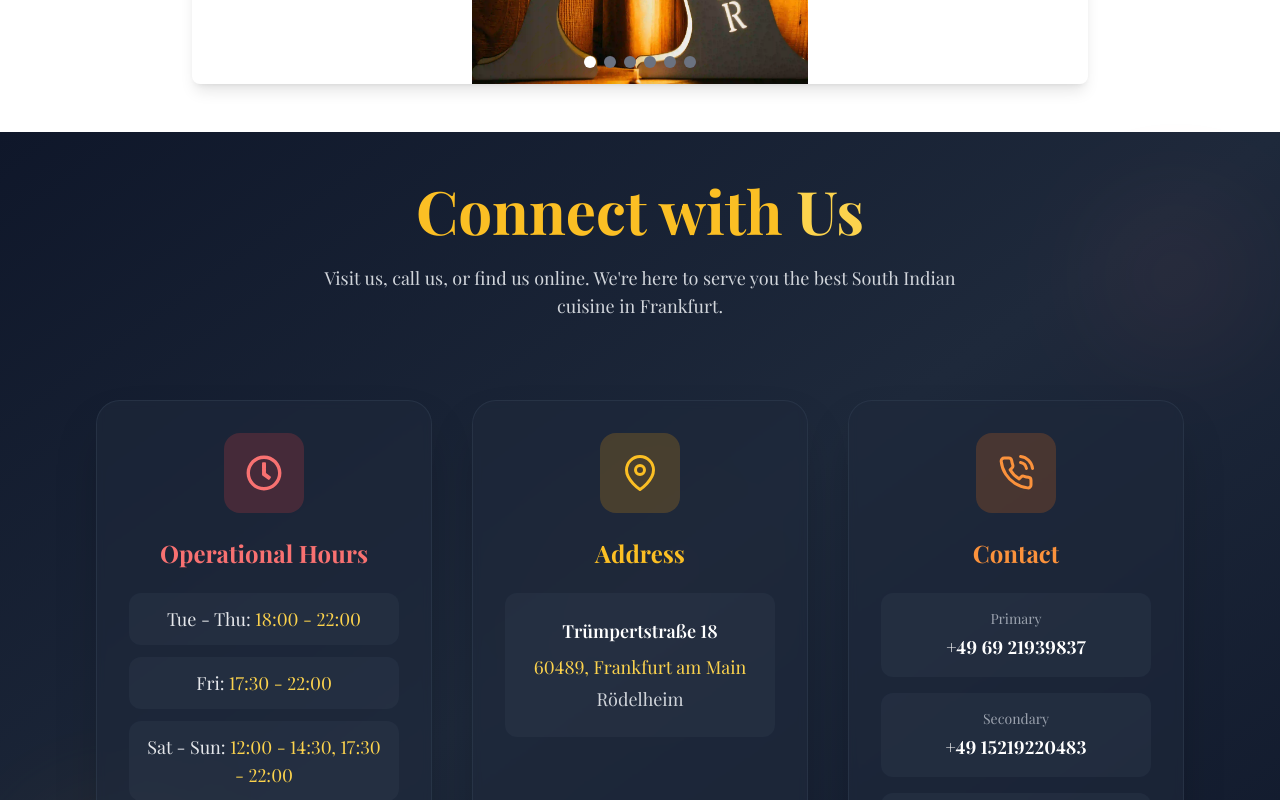
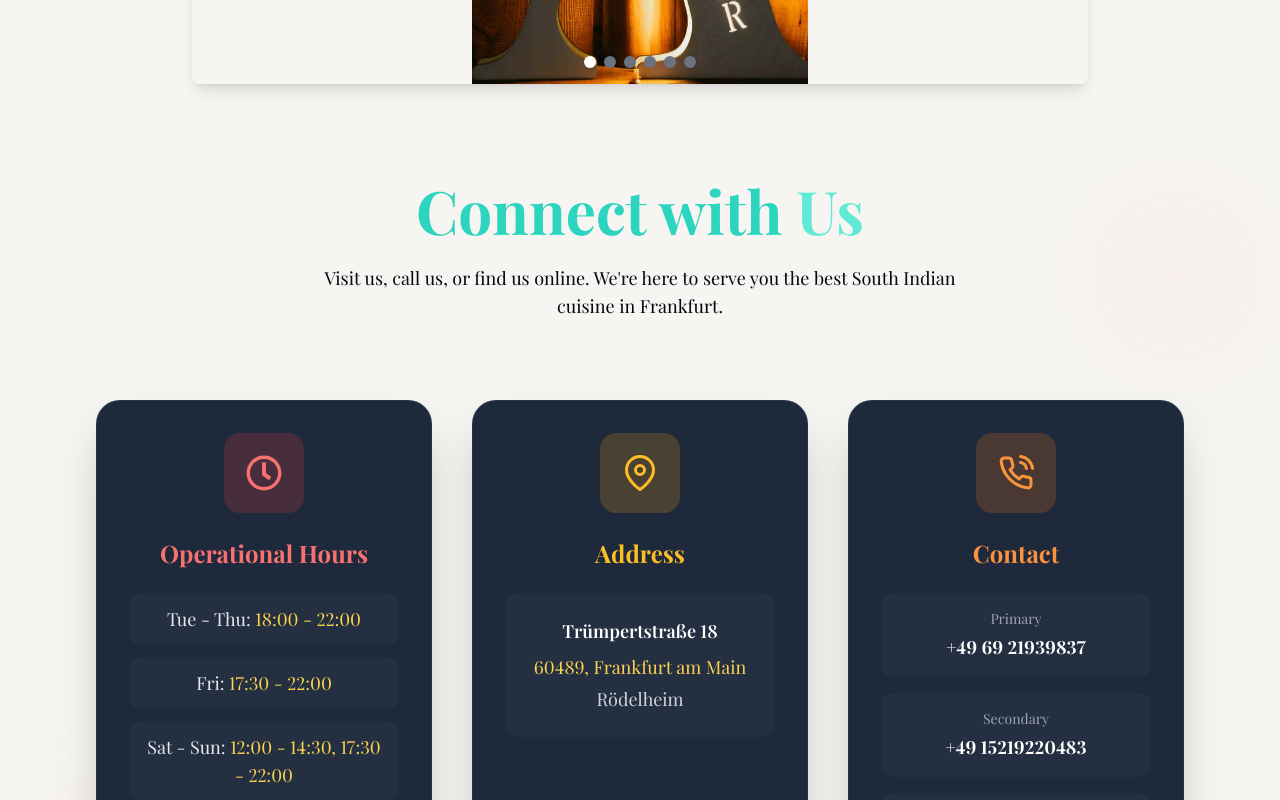
Before and after one commit to Karad-Deepak/aarappar, a Next.js app: page /about in a window 1280 px wide. Shown: the part 1160-1960 px from the top of the page. Built offline with nearby package versions, Linux system fonts and the light colour scheme.

Commit message:
cream bg ui

```diff
--- a/app/components/CateringSection.jsx
+++ b/app/components/CateringSection.jsx
@@ -5,7 +5,7 @@ import Image from "next/image";
 
 export default function CateringSection() {
   return (
-    <section className="flex flex-col-reverse md:flex-row items-center justify-between bg-slate-950 text-white py-6 md:py-16 px-7 md:px-20 gap-6 lg:gap-8 ">
+    <section className="flex flex-col-reverse md:flex-row items-center justify-between  text-slate-950 py-6 md:py-16 px-7 md:px-20 gap-6 lg:gap-8 ">
       {/* Left - Image */}
       <motion.div
         className="md:w-1/2 w-full flex items-center justify-center"
@@ -29,10 +29,10 @@ export default function CateringSection() {
         animate={{ opacity: 1, x: 0 }}
         transition={{ duration: 0.8 }}
       >
-        <h2 className="text-xl lg:text-5xl font-bold text-amber-400 mb-4">
+        <h2 className="text-xl lg:text-5xl font-bold text-teal-600 mb-4">
           Elevate Your Events with Exquisite Catering
         </h2>
-        <p className="text-sm lg:text-white mb-6">
+        <p className="text-sm lg:text-lg text=black mb-6">
           Experience a blend of delicious flavors, artful presentation, and
           seamless service. Our catering team ensures every detail is crafted to
           perfection, making your event truly unforgettable.
--- a/app/components/ConnectSection.jsx
+++ b/app/components/ConnectSection.jsx
@@ -5,9 +5,9 @@ import { FiMapPin, FiPhoneCall } from "react-icons/fi";
 
 const ConnectSection = () => {
   return (
-    <section className="relative text-white py-6 sm:py-8 lg:py-10 xl:py-12 px-4 sm:px-6 md:px-8 lg:px-12 xl:px-24 bg-slate-900">
+    <section className="relative text-white py-6 sm:py-8 lg:py-10 xl:py-12 px-4 sm:px-6 md:px-8 lg:px-12 xl:px-24 ">
       {/* Gradient overlay for visual depth */}
-      <div className="absolute inset-0 bg-gradient-to-br from-slate-900 via-slate-800 to-slate-900"></div>
+      <div className="absolute inset-0 "></div>
 
       {/* Decorative background elements */}
       <div className="absolute inset-0 opacity-10">
@@ -25,16 +25,16 @@ const ConnectSection = () => {
           transition={{ duration: 0.8 }}
         >
           <motion.h2
-            className="text-2xl sm:text-3xl md:text-4xl lg:text-5xl xl:text-6xl font-bold text-amber-400 mb-4 sm:mb-6 leading-tight"
+            className="text-2xl sm:text-3xl md:text-4xl lg:text-5xl xl:text-6xl font-bold text-teal-400 mb-4 sm:mb-6 leading-tight"
             initial={{ opacity: 0, scale: 0.9 }}
             animate={{ opacity: 1, scale: 1 }}
             transition={{ delay: 0.2, duration: 0.6 }}
           >
-            Connect with <span className="text-amber-300">Us</span>
+            Connect with <span className="text-teal-300">Us</span>
           </motion.h2>
 
           <motion.p
-            className="text-sm sm:text-base md:text-lg text-gray-300 max-w-2xl mx-auto leading-relaxed"
+            className="text-sm sm:text-base md:text-lg text-gray-950 max-w-2xl mx-auto leading-relaxed"
             initial={{ opacity: 0 }}
             animate={{ opacity: 1 }}
             transition={{ delay: 0.4, duration: 0.6 }}
@@ -53,7 +53,7 @@ const ConnectSection = () => {
         >
           {/* Operational Hours Card */}
           <motion.div
-            className="bg-slate-800/60 backdrop-blur-sm border border-slate-700/50 p-6 lg:p-8 rounded-3xl shadow-2xl text-center hover:bg-slate-800/80 transition-all duration-300 group"
+            className="bg-slate-800 backdrop-blur-sm border border-slate-700/50 p-6 lg:p-8 rounded-3xl shadow-2xl text-center hover:bg-slate-800/80 transition-all duration-300 group"
             initial={{ opacity: 0, y: 30 }}
             animate={{ opacity: 1, y: 0 }}
             transition={{ duration: 0.6, delay: 0.5 }}
@@ -92,7 +92,7 @@ const ConnectSection = () => {
 
           {/* Address Card */}
           <motion.div
-            className="bg-slate-800/60 backdrop-blur-sm border border-slate-700/50 p-6 lg:p-8 rounded-3xl shadow-2xl text-center hover:bg-slate-800/80 transition-all duration-300 group"
+            className="bg-slate-800 backdrop-blur-sm border border-slate-700/50 p-6 lg:p-8 rounded-3xl shadow-2xl text-center hover:bg-slate-800/80 transition-all duration-300 group"
             initial={{ opacity: 0, y: 30 }}
             animate={{ opacity: 1, y: 0 }}
             transition={{ duration: 0.6, delay: 0.7 }}
@@ -119,7 +119,7 @@ const ConnectSection = () => {
 
           {/* Contact Card */}
           <motion.div
-            className="bg-slate-800/60 backdrop-blur-sm border border-slate-700/50 p-6 lg:p-8 rounded-3xl shadow-2xl text-center hover:bg-slate-800/80 transition-all duration-300 group md:col-span-2 lg:col-span-1"
+            className="bg-slate-800 backdrop-blur-sm border border-slate-700/50 p-6 lg:p-8 rounded-3xl shadow-2xl text-center hover:bg-slate-800/80 transition-all duration-300 group md:col-span-2 lg:col-span-1"
             initial={{ opacity: 0, y: 30 }}
             animate={{ opacity: 1, y: 0 }}
             transition={{ duration: 0.6, delay: 0.9 }}
--- a/app/components/CustomerFeedback.jsx
+++ b/app/components/CustomerFeedback.jsx
@@ -67,9 +67,9 @@ export default function CustomerFeedback() {
   }, [currentIndex, controls]);
 
   return (
-    <section className="relative px-3 sm:px-4 md:px-8 lg:px-12 xl:px-24 py-6 sm:py-8 lg:py-10 xl:py-12 bg-slate-900">
+    <section className="relative px-3 sm:px-4 md:px-8 lg:px-12 xl:px-24 py-6 sm:py-8 lg:py-10 xl:py-12 ">
       {/* Gradient overlay for visual depth */}
-      <div className="absolute inset-0 bg-gradient-to-br from-slate-900 via-slate-800 to-slate-900"></div>
+      <div className="absolute inset-0 "></div>
 
       {/* Decorative background elements */}
       <div className="absolute inset-0 opacity-10">
@@ -87,16 +87,16 @@ export default function CustomerFeedback() {
           transition={{ duration: 0.8 }}
         >
           <motion.h2
-            className="text-lg sm:text-xl md:text-2xl lg:text-3xl xl:text-4xl font-bold text-amber-400 mb-4 sm:mb-6 leading-tight"
+            className="text-lg sm:text-xl md:text-2xl lg:text-4xl xl:text-5xl font-bold text-teal-400 mb-4 sm:mb-6 leading-tight"
             initial={{ opacity: 0, scale: 0.9 }}
             animate={{ opacity: 1, scale: 1 }}
             transition={{ delay: 0.2, duration: 0.6 }}
           >
-            What Our <span className="text-amber-300">Customers Say</span>
+            What Our <span className="text-teal-300">Customers Say</span>
           </motion.h2>
 
           <motion.p
-            className="text-sm sm:text-base md:text-lg text-gray-300 max-w-2xl mx-auto leading-relaxed"
+            className="text-sm sm:text-base md:text-lg text-gray-950 max-w-2xl mx-auto leading-relaxed"
             initial={{ opacity: 0 }}
             animate={{ opacity: 1 }}
             transition={{ delay: 0.4, duration: 0.6 }}
@@ -108,7 +108,7 @@ export default function CustomerFeedback() {
 
         {/* Carousel Container */}
         <div className="relative">
-          <div className="relative overflow-hidden w-full min-h-[500px] sm:min-h-[450px] lg:min-h-[400px] bg-slate-800/60 backdrop-blur-sm border border-slate-700/50 rounded-3xl shadow-2xl">
+          <div className="relative overflow-hidden w-full min-h-[500px] sm:min-h-[450px] lg:min-h-[400px] bg-slate-800 backdrop-blur-sm border border-slate-700/50 rounded-3xl shadow-2xl">
             {reviews.map((review, index) => (
               <motion.div
                 key={index}
--- a/app/components/Hero.jsx
+++ b/app/components/Hero.jsx
@@ -25,7 +25,7 @@ const Star = ({ filled }) => (
 
 export default function Hero() {
   return (
-    <section className=" shadow-lg w-full flex flex-col mt-10 gap-6 lg:gap-8 lg:flex-row items-center px-4 md:px-5 py-10 lg:py-12 bg-white">
+    <section className="  w-full flex flex-col mt-10 gap-6 lg:gap-8 lg:flex-row items-center px-4 md:px-5 py-10 lg:py-12 ">
       {/* Left Side - Text */}
       <motion.div
         className="flex flex-col items-center lg:items-start text-center lg:text-left lg:w-1/2 gap-4 lg:gap-6"
@@ -66,7 +66,7 @@ export default function Hero() {
           transition={{ delay: 1.2, duration: 0.6 }}
         >
           {/* Stars Card */}
-          <div className="bg-gray-50/50 backdrop-blur-sm border border-gray-200/50 rounded-2xl px-4 py-3 sm:px-5 sm:py-4 shadow-sm">
+          <div className=" backdrop-blur-sm border  rounded-2xl px-4 py-3 sm:px-5 sm:py-4 shadow-sm">
             <div className="flex items-center gap-2">
               <div className="flex items-center gap-1">
                 {Array.from({ length: 5 }).map((_, idx) => (
--- a/app/components/MenuSection.jsx
+++ b/app/components/MenuSection.jsx
@@ -31,9 +31,9 @@ const dishes = [
 
 export default function MenuSection() {
   return (
-    <div className="relative text-gray-800 py-6 sm:py-8 lg:py-12 xl:py-14 px-4 sm:px-6 md:px-8 lg:px-12 xl:px-24 text-center bg-white overflow-hidden">
+    <div className="relative text-gray-800 py-6 sm:py-8 lg:py-12 xl:py-14 px-4 sm:px-6 md:px-8 lg:px-12 xl:px-24 text-center  overflow-hidden">
       {/* Subtle radial gradient background for visual depth */}
-      <div className="absolute inset-0 bg-gradient-to-br from-gray-50 via-white to-gray-50"></div>
+      <div className="absolute inset-0 "></div>
 
       {/* Decorative background elements - lighter and more subtle */}
       <div className="absolute inset-0 opacity-30 pointer-events-none">
--- a/app/components/SimpleCarousel.jsx
+++ b/app/components/SimpleCarousel.jsx
@@ -23,7 +23,7 @@ export default function SimpleCarousel({ interval = 6000 }) {
   const next = () => setIndex((prev) => (prev + 1) % images.length);
 
   return (
-    <div className="relative w-full max-w-2xl mx-auto flex flex-col items-center py-8">
+    <div className="relative w-full max-w-4xl mx-auto flex flex-col items-center py-2 lg:py-3">
       {/* Carousel Images */}
       <div className="relative w-full h-72 sm:h-96 flex items-center justify-center overflow-hidden rounded-2xl shadow-2xl bg-black">
         <AnimatePresence mode="wait">
--- a/app/globals.css
+++ b/app/globals.css
@@ -2,7 +2,7 @@
 @tailwind components;
 @tailwind utilities;
 body {
-  @apply bg-white;
+  @apply bg-[#F6F5F2];
   font-family: "Playfair Display", serif;
   font-feature-settings: "lnum";
   font-variant-numeric: lining-nums;
```
